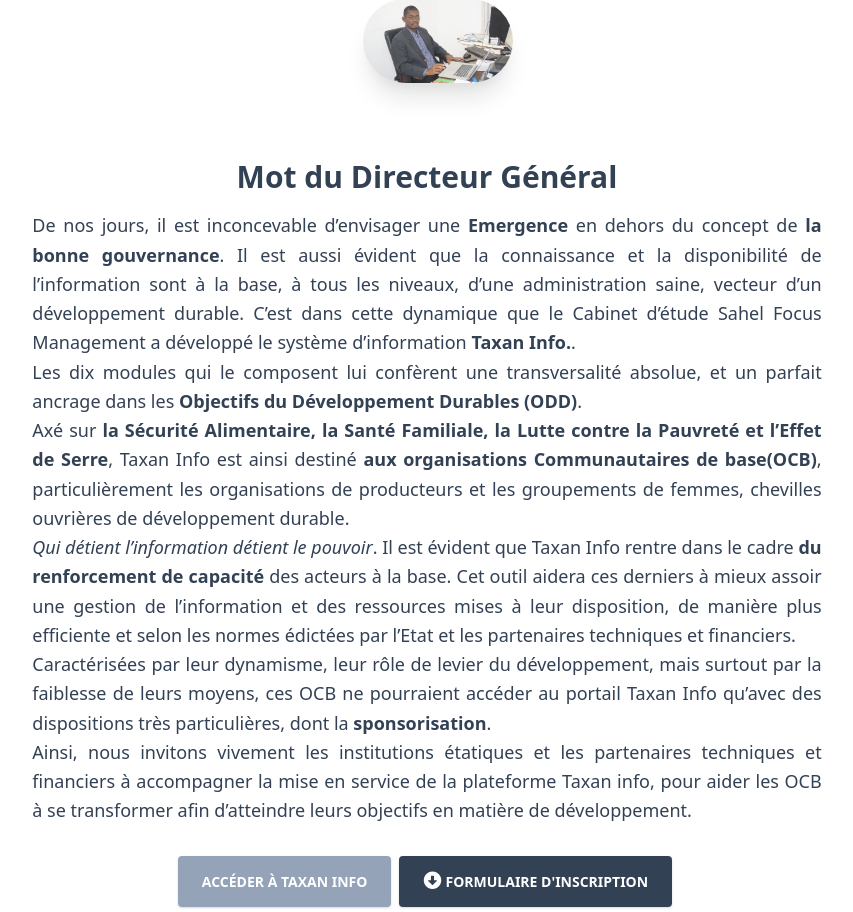
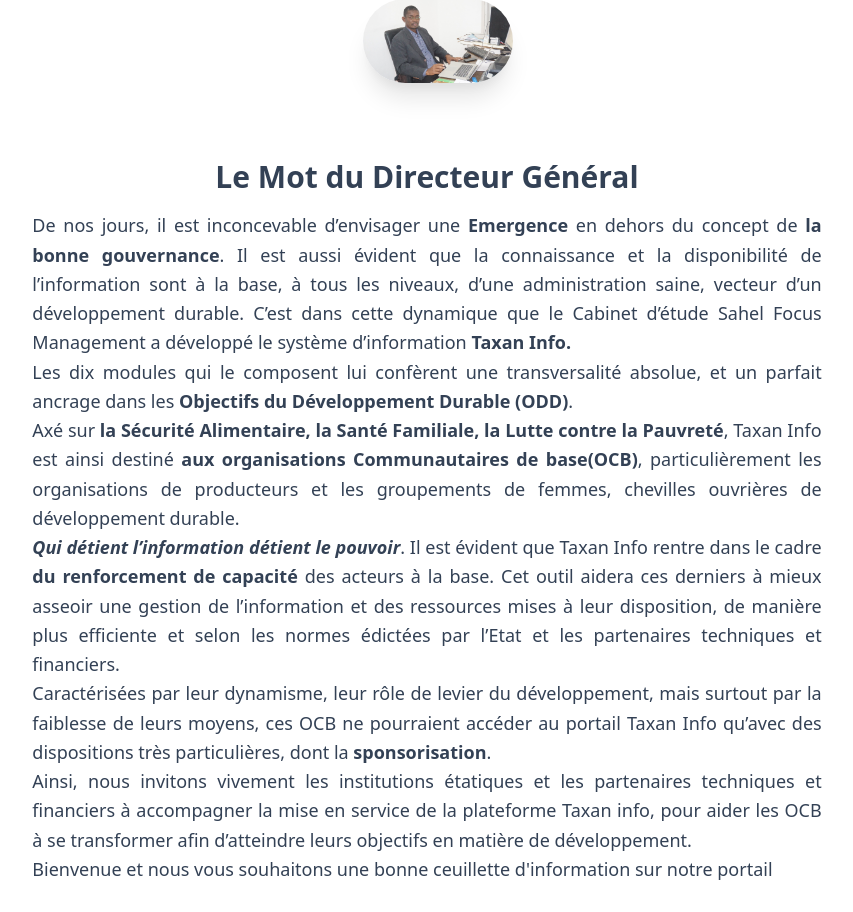
Before and after one commit to MamadouSadio/taxan, a Next.js app: page / in a window 1280 px wide. Shown: the part 5125-6037 px from the top of the page, without its empty margins (213-1066 px from the left). Built offline with nearby package versions, Linux system fonts and the light colour scheme.

Commit message:
SET UP 3

```diff
--- a/pages/index.js
+++ b/pages/index.js
@@ -547,20 +547,22 @@
                 <br/>
 
               <h3 className="font-semibold text-3xl">
-                Mot du Directeur Général
+              Le Mot du Directeur Général
               </h3>
               <p className="text-black-500 text-lg leading-relaxed mt-4 mb-4 text-justify">
-              De nos jours, il est inconcevable d’envisager une <strong>Emergence</strong> en dehors du concept de <strong>la bonne gouvernance</strong>. Il est aussi évident que la connaissance et la disponibilité de l’information sont à la base, à tous les niveaux, d’une administration  saine, vecteur d’un développement durable. C’est dans cette dynamique que le Cabinet d’étude Sahel Focus Management a développé le système d’information <strong>Taxan Info.</strong>.<br/>
+              De nos jours, il est inconcevable d’envisager une <strong>Emergence</strong> en dehors du concept de <strong>la bonne gouvernance</strong>. Il est aussi évident que la connaissance et la disponibilité de l’information sont à la base, à tous les niveaux, d’une administration  saine, vecteur d’un développement durable. C’est dans cette dynamique que le Cabinet d’étude Sahel Focus Management a développé le système d’information <strong>Taxan Info.</strong><br/>
 
-              Les dix modules qui le composent lui confèrent une transversalité absolue, et un parfait ancrage dans les <strong>Objectifs du Développement Durables (ODD)</strong>. <br/>
+              Les dix modules qui le composent lui confèrent une transversalité absolue, et un parfait ancrage dans les <strong>Objectifs du Développement Durable (ODD)</strong>. <br/>
 
-              Axé sur <strong>la Sécurité Alimentaire, la Santé Familiale, la Lutte contre la Pauvreté et l’Effet de Serre</strong>, Taxan Info est ainsi destiné <strong>aux organisations Communautaires de base(OCB)</strong>, particulièrement les organisations de producteurs et les  groupements de femmes, chevilles ouvrières de développement durable. <br/>
+              Axé sur <strong>la Sécurité Alimentaire, la Santé Familiale, la Lutte contre la Pauvreté</strong>, Taxan Info est ainsi destiné <strong>aux organisations Communautaires de base(OCB)</strong>, particulièrement les organisations de producteurs et les  groupements de femmes, chevilles ouvrières de développement durable. <br/>
 
-              <em>Qui détient l’information détient le pouvoir</em>. Il est évident que Taxan Info rentre dans le cadre <strong>du renforcement de capacité</strong> des acteurs à la base. Cet outil aidera ces derniers à mieux assoir une gestion de l’information et des ressources mises à leur disposition, de manière  plus efficiente et selon les normes édictées par l’Etat et les  partenaires techniques et financiers. <br/>
+              <em><strong>Qui détient l’information détient le pouvoir</strong></em>. Il est évident que Taxan Info rentre dans le cadre <strong>du renforcement de capacité</strong> des acteurs à la base. Cet outil aidera ces derniers à mieux asseoir une gestion de l’information et des ressources mises à leur disposition, de manière  plus efficiente et selon les normes édictées par l’Etat et les  partenaires techniques et financiers. <br/>
 
               Caractérisées par  leur dynamisme, leur rôle  de levier du développement, mais surtout par la faiblesse de leurs moyens, ces OCB ne pourraient  accéder au portail Taxan Info qu’avec des dispositions très particulières, dont la <strong>sponsorisation</strong>.<br/>
 
-              Ainsi, nous invitons vivement les institutions étatiques et les partenaires techniques et financiers à accompagner la mise en service de la plateforme Taxan info, pour aider les OCB  à se transformer afin d’atteindre leurs objectifs en matière de développement.
+              Ainsi, nous invitons vivement les institutions étatiques et les partenaires techniques et financiers à accompagner la mise en service de la plateforme Taxan info, pour aider les OCB  à se transformer afin d’atteindre leurs objectifs en matière de développement.<br/>
+
+              Bienvenue et nous vous souhaitons une bonne ceuillette d'information sur notre portail
               </p>
               <div className="sm:block flex flex-col mt-10">
                 <Link href="./auth/login">
```
Also changed, not shown: public/img/taxan/Land-in-Zim.png.
